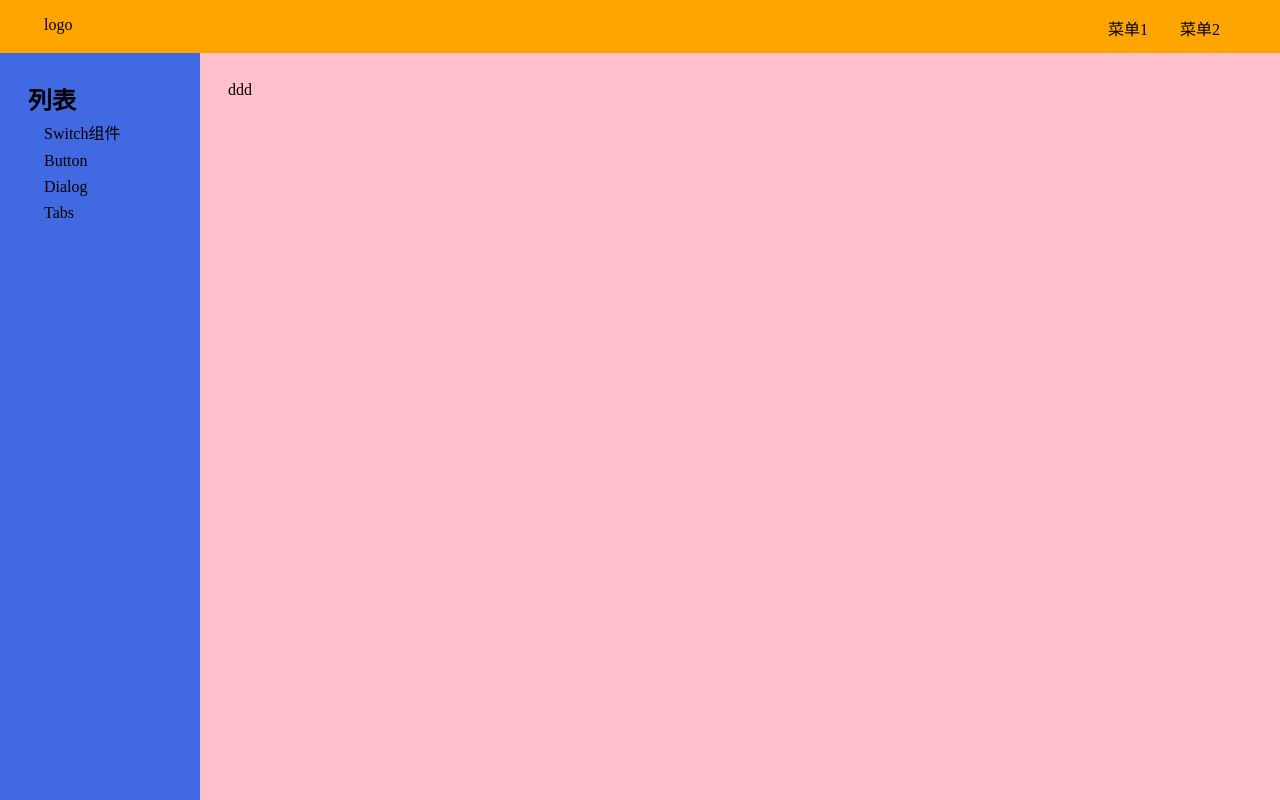
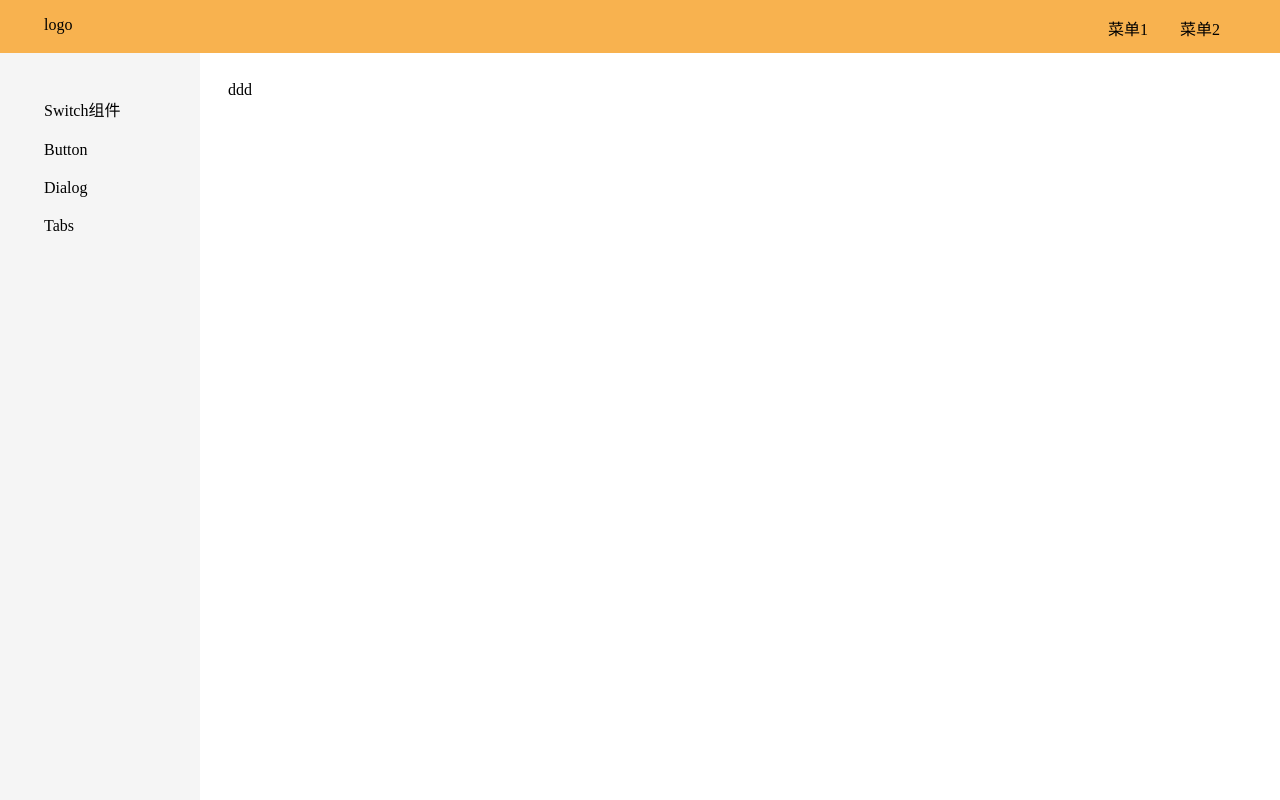
Before and after one commit to lb66/Lab-ui, a Vue app: page /#/doc in a window 1280 px wide. Built offline with nearby package versions, Linux system fonts and the light colour scheme.

Commit message:
switch按钮

```diff
--- a/src/components/Switch.vue
+++ /dev/null
@@ -1,10 +0,0 @@
-<template>
-  <div>xx</div>
-</template>
-
-<script>
-export default {};
-</script>
-
-<style lang="scss" scoped>
-</style>
--- /dev/null
+++ b/src/components/SwitchPage.vue
@@ -0,0 +1,27 @@
+<template>
+  <div>
+    <h1>Switch</h1>
+    <Switch :value="y" @update:value="y=$event" />
+  </div>
+</template>
+
+<script>
+import Switch from "../lib/Switch.vue";
+import { ref } from "vue";
+export default {
+  components: { Switch },
+  setup() {
+    const y = ref(false);
+    return { y };
+  },
+};
+</script>
+
+<style lang="scss" scoped>
+h1 {
+  border: 1px solid #d4d6d8;
+  border-width: 0 0 1.5px 0;
+  margin-bottom: 20px;
+  padding-bottom: 10px;
+}
+</style>
--- a/src/components/Topnav.vue
+++ b/src/components/Topnav.vue
@@ -26,7 +26,7 @@ export default {
 
 <style lang="scss" scoped>
 .topnav {
-  background: orange;
+  background: #f8b24f;
   display: flex;
   padding: 16px 44px;
   > .logo {
--- /dev/null
+++ b/src/lib/Switch.vue
@@ -0,0 +1,54 @@
+<template>
+  <button :class="{checked:value}" @click="toggle">
+    <span></span>
+  </button>
+  <div>{{value}}</div>
+</template>
+
+<script lang='ts'>
+import { ref } from "vue";
+export default {
+  props: {
+    value: Boolean,
+  },
+  setup(props, context) {
+    const toggle = () => {
+      context.emit("update:value", !props.value);
+    };
+    return { toggle };
+  },
+};
+</script>
+
+<style lang="scss" scoped>
+$h: 22px;
+$h2: $h - 4px;
+button {
+  &:focus {
+    outline: none;
+  }
+  height: $h;
+  width: $h * 2;
+  border: none;
+  background: grey;
+  border-radius: $h/2;
+  position: relative;
+  cursor: pointer;
+  > span {
+    position: absolute;
+    top: 2px;
+    left: 2px;
+    height: $h2;
+    width: $h2;
+    background: white;
+    border-radius: $h2/2;
+    transition: left 0.3s;
+  }
+}
+button.checked {
+  background: royalblue;
+  > span {
+    left: calc(100% - #{$h2} - 2px);
+  }
+}
+</style>
--- a/src/router.ts
+++ b/src/router.ts
@@ -1,7 +1,7 @@
 import { createWebHashHistory, createRouter } from 'vue-router'
 import Home from './views/Home.vue'
 import Doc from './views/Doc.vue'
-import Switch from './components/Switch.vue'
+import SwitchPage from './components/SwitchPage.vue'
 import Button from './components/Button.vue'
 import Dialog from './components/Dialog.vue'
 import Tabs from './components/Tabs.vue'
@@ -14,7 +14,7 @@ const router = createRouter({
     {
       path: '/doc', component: Doc, children: [
         { path: '', component: Demo },
-        { path: 'switch', component: Switch },
+        { path: 'switch', component: SwitchPage },
         { path: 'button', component: Button },
         { path: 'dialog', component: Dialog },
         { path: 'tabs', component: Tabs }
--- a/src/views/Doc.vue
+++ b/src/views/Doc.vue
@@ -3,18 +3,17 @@
     <Topnav />
     <div class="content">
       <aside v-if="asideVisible">
-        <h2>列表</h2>
         <ol>
-          <li>
+          <li :class="{selected:checked==='switch'}" @click="select('switch')">
             <router-link to="/doc/switch">Switch组件</router-link>
           </li>
-          <li>
+          <li :class="{selected:checked==='button'}" @click="select('button')">
             <router-link to="/doc/button">Button</router-link>
           </li>
-          <li>
+          <li :class="{selected:checked==='dialog'}" @click="select('dialog')">
             <router-link to="/doc/dialog">Dialog</router-link>
           </li>
-          <li>
+          <li :class="{selected:checked==='tabs'}" @click="select('tabs')">
             <router-link to="/doc/tabs">Tabs</router-link>
           </li>
         </ol>
@@ -28,12 +27,17 @@
 
 <script lang='ts'>
 import Topnav from "../components/Topnav.vue";
-import { inject, Ref } from "vue";
+import { inject, Ref, ref } from "vue";
+
 export default {
   components: { Topnav },
   setup() {
     const asideVisible = inject<Ref<boolean>>("asideVisible");
-    return { asideVisible };
+    const checked = ref("");
+    const select = (string) => {
+      checked.value = string;
+    };
+    return { asideVisible, checked, select };
   },
 };
 </script>
@@ -44,19 +48,24 @@ aside {
   position: absolute;
   bottom: 0;
   top: 52.8px;
-  background: royalblue;
+  background: #f5f5f5;
   width: 200px;
   padding: 28px;
   > ol {
     > li {
       padding: 4px 16px;
+      margin: 12px 0;
       &:hover {
-        color: orange;
-        border-left: 2px solid red;
+        color: royalblue;
+        border-left: 2px solid royalblue;
         font-weight: 700;
+        padding: 4px 14px;
       }
-      & .selected {
-        border-left: 4px solid yellow;
+      &.selected {
+        border-left: 4px solid royalblue;
+        color: royalblue;
+        font-weight: 700;
+        padding: 4px 12px;
       }
     }
   }
@@ -67,7 +76,7 @@ main {
   bottom: 0;
   left: 200px;
   overflow: auto;
-  background: pink;
+  background: white;
   right: 0;
   padding: 28px;
   @media (max-width: 500px) {
```
